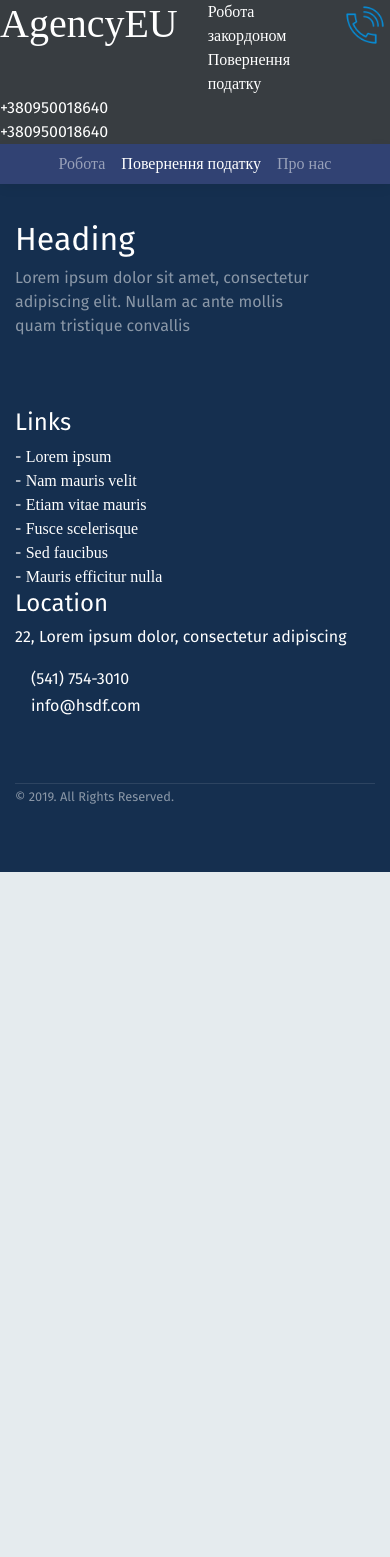
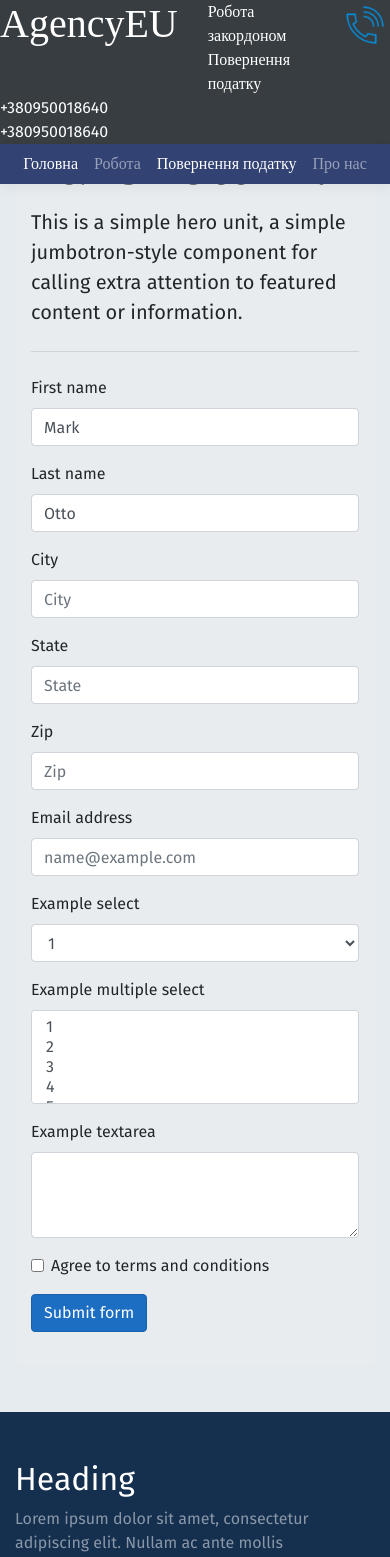
Before and after one commit to Vladi40kif/workEU, an Angular app in the folder EU_Work/ClientApp/: page /taks in a window 390 px wide. Shown: the top 1557 px of the page. Before the commit the page ends 872 px from the top, so only its background shows below. Built offline with nearby package versions, Linux system fonts and the light colour scheme; a web font is replaced by a local one.

Commit message:
non global change)

```diff
--- a/EU_Work/ClientApp/src/app/about/about.component.html
+++ b/EU_Work/ClientApp/src/app/about/about.component.html
@@ -1 +1,19 @@
-<p>about works!</p>
+
+<div class="jumbotron">
+    <h1 class="display-4">Abouth US!</h1>
+    <p class="lead">This is a simple hero unit, a simple jumbotron-style component for calling extra attention to featured content or information.</p>
+    <hr class="my-4">
+
+<div class="row font-small mdb-color lighten-3">
+    <div class="col-5">
+        <h2>About works!</h2>
+        <p>
+            Lorem ipsum dolor sit amet, nisl illum utinam has an, eu cum dictas aperiam, sea nobis graecis disputando ex. Pri quot tollit honestatis cu, tamquam corpora mei at, ut nam docendi evertitur vulputate. Autem intellegam cum eu. Ea sed vero vidit, mei in petentium instructior. Vel no consul eloquentiam definitionem, ex ipsum populo mei, nam eu libris iracundia expetendis.
+        </p>
+    </div>
+    <div class="col-7">
+        <div style="overflow:hidden;position: relative;"><iframe width="700" height="440" src="https://maps.google.com/maps?width=700&amp;height=440&amp;hl=en&amp;q=Pezda+(%D0%9D%D0%B0%D0%B7%D0%B2%D0%B0%D0%BD%D0%B8%D0%B5)&amp;ie=UTF8&amp;t=&amp;z=10&amp;iwloc=B&amp;output=embed" frameborder="0" scrolling="no" marginheight="0" marginwidth="0"></iframe><div style="position: absolute;width: 80%;bottom: 10px;left: 0;right: 0;margin-left: auto;margin-right: auto;color: #000;text-align: center;"><small style="line-height: 1.8;font-size: 2px;background: #fff;">Powered by <a href=""></a> & <a href="https://iamsterdamcard.it">i amsterdamcard it</a></small></div><style>#gmap_canvas img{max-width:none!important;background:none!important}</style></div><br />
+    </div>
+</div>
+
+</div>
--- a/EU_Work/ClientApp/src/app/nav-menu/nav-menu.component.html
+++ b/EU_Work/ClientApp/src/app/nav-menu/nav-menu.component.html
@@ -27,6 +27,9 @@
     <div class="container row-10 justify-content-center">
       <div class="navbar-expand d-sm-inline-flex flex-sm-row-reverse">
         <ul class="navbar-nav flex-grow">
+          <li class="nav-item">
+            <a routerLink="/" routerLinkActive="active" class="nav-link" style="font-size: 16px;">Головна</a>
+          </li>
           <li class="nav-item">
             <a routerLink="/work" routerLinkActive="active" class="nav-link" style="font-size: 16px;">Робота</a>
           </li>
@@ -63,6 +66,9 @@
         <div class="col navbar-expand d-sm-inline-flex flex-sm-row-reverse">
           <ul class="navbar-nav flex-grow">
             <li class="nav-item">
+              <a routerLink="/" routerLinkActive="active" class="nav-link">Головна</a>
+            </li>
+            <li class="nav-item">
               <a routerLink="/work" routerLinkActive="active" class="nav-link">Робота</a>
             </li>
             <li class="nav-item">
--- a/EU_Work/ClientApp/src/app/taks/taks.component.html
+++ b/EU_Work/ClientApp/src/app/taks/taks.component.html
@@ -1 +1,82 @@
-<p>taks works!</p>
+
+<div class="jumbotron">
+    <h1 class="display-4">Taks return!</h1>
+    <p class="lead">This is a simple hero unit, a simple jumbotron-style component for calling extra attention to featured content or information.</p>
+    <hr class="my-4">
+
+<form class="needs-validation" novalidate>
+    <div class="form-row">
+      <div class="col-md-4 mb-3">
+        <label>First name</label>
+        <input type="text" class="form-control" value="Mark">
+      </div>
+      <div class="col-md-4 mb-3">
+        <label>Last name</label>
+        <input type="text" class="form-control"  value="Otto">
+      </div>
+    </div>
+    <div class="form-row">
+      <div class="col-md-6 mb-3">
+        <label for="validationCustom03">City</label>
+        <input type="text" class="form-control" id="validationCustom03" placeholder="City" required>
+        <div class="invalid-feedback">
+          Please provide a valid city.
+        </div>
+      </div>
+      <div class="col-md-3 mb-3">
+        <label for="validationCustom04">State</label>
+        <input type="text" class="form-control" id="validationCustom04" placeholder="State" required>
+        <div class="invalid-feedback">
+          Please provide a valid state.
+        </div>
+      </div>
+      <div class="col-md-3 mb-3">
+        <label for="validationCustom05">Zip</label>
+        <input type="text" class="form-control" id="validationCustom05" placeholder="Zip" required>
+        <div class="invalid-feedback">
+          Please provide a valid zip.
+        </div>
+      </div>
+    </div>
+    <div class="form-group">
+        <label for="exampleFormControlInput1">Email address</label>
+        <input type="email" class="form-control" id="exampleFormControlInput1" placeholder="name@example.com">
+      </div>
+      <div class="form-group">
+        <label for="exampleFormControlSelect1">Example select</label>
+        <select class="form-control" id="exampleFormControlSelect1">
+          <option>1</option>
+          <option>2</option>
+          <option>3</option>
+          <option>4</option>
+          <option>5</option>
+        </select>
+      </div>
+      <div class="form-group">
+        <label for="exampleFormControlSelect2">Example multiple select</label>
+        <select multiple class="form-control" id="exampleFormControlSelect2">
+          <option>1</option>
+          <option>2</option>
+          <option>3</option>
+          <option>4</option>
+          <option>5</option>
+        </select>
+      </div>
+      <div class="form-group">
+        <label for="exampleFormControlTextarea1">Example textarea</label>
+        <textarea class="form-control" id="exampleFormControlTextarea1" rows="3"></textarea>
+      </div>
+      <div class="form-group">
+        <div class="form-check">
+          <input class="form-check-input" type="checkbox" value="" id="invalidCheck" required>
+          <label class="form-check-label" for="invalidCheck">
+            Agree to terms and conditions
+          </label>
+          <div class="invalid-feedback">
+            You must agree before submitting.
+          </div>
+        </div>
+      </div>
+    <button class="btn btn-primary" type="submit">Submit form</button>
+  </form>
+</div>
--- a/EU_Work/ClientApp/src/app/work/work.component.html
+++ b/EU_Work/ClientApp/src/app/work/work.component.html
@@ -1 +1,82 @@
-<p>work works!</p>
+
+<div class="jumbotron">
+    <h1 class="display-4">Work component!</h1>
+    <p class="lead">This is a simple hero unit, a simple jumbotron-style component for calling extra attention to featured content or information.</p>
+    <hr class="my-4">
+
+<form class="needs-validation" novalidate>
+    <div class="form-row">
+      <div class="col-md-4 mb-3">
+        <label>First name</label>
+        <input type="text" class="form-control" value="Mark">
+      </div>
+      <div class="col-md-4 mb-3">
+        <label>Last name</label>
+        <input type="text" class="form-control"  value="Otto">
+      </div>
+    </div>
+    <div class="form-row">
+      <div class="col-md-6 mb-3">
+        <label for="validationCustom03">City</label>
+        <input type="text" class="form-control" id="validationCustom03" placeholder="City" required>
+        <div class="invalid-feedback">
+          Please provide a valid city.
+        </div>
+      </div>
+      <div class="col-md-3 mb-3">
+        <label for="validationCustom04">State</label>
+        <input type="text" class="form-control" id="validationCustom04" placeholder="State" required>
+        <div class="invalid-feedback">
+          Please provide a valid state.
+        </div>
+      </div>
+      <div class="col-md-3 mb-3">
+        <label for="validationCustom05">Zip</label>
+        <input type="text" class="form-control" id="validationCustom05" placeholder="Zip" required>
+        <div class="invalid-feedback">
+          Please provide a valid zip.
+        </div>
+      </div>
+    </div>
+    <div class="form-group">
+        <label for="exampleFormControlInput1">Email address</label>
+        <input type="email" class="form-control" id="exampleFormControlInput1" placeholder="name@example.com">
+      </div>
+      <div class="form-group">
+        <label for="exampleFormControlSelect1">Example select</label>
+        <select class="form-control" id="exampleFormControlSelect1">
+          <option>1</option>
+          <option>2</option>
+          <option>3</option>
+          <option>4</option>
+          <option>5</option>
+        </select>
+      </div>
+      <div class="form-group">
+        <label for="exampleFormControlSelect2">Example multiple select</label>
+        <select multiple class="form-control" id="exampleFormControlSelect2">
+          <option>1</option>
+          <option>2</option>
+          <option>3</option>
+          <option>4</option>
+          <option>5</option>
+        </select>
+      </div>
+      <div class="form-group">
+        <label for="exampleFormControlTextarea1">Example textarea</label>
+        <textarea class="form-control" id="exampleFormControlTextarea1" rows="3"></textarea>
+      </div>
+      <div class="form-group">
+        <div class="form-check">
+          <input class="form-check-input" type="checkbox" value="" id="invalidCheck" required>
+          <label class="form-check-label" for="invalidCheck">
+            Agree to terms and conditions
+          </label>
+          <div class="invalid-feedback">
+            You must agree before submitting.
+          </div>
+        </div>
+      </div>
+    <button class="btn btn-primary" type="submit">Submit form</button>
+  </form>
+</div>
```
